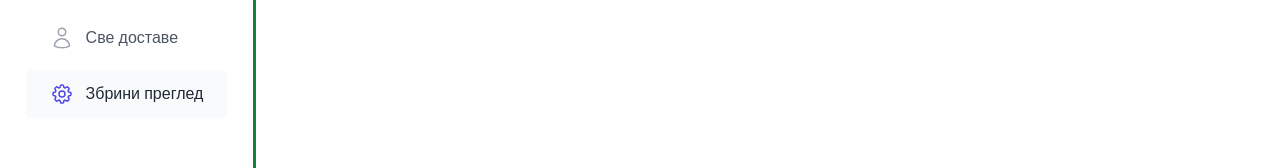
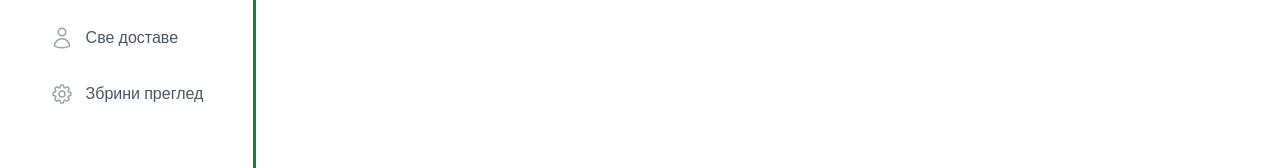
Before and after one commit to obrsbres/sir-za-gril-2.0, a React (Vite) app: page /summary in a window 1280 px wide. Shown: the part 439-607 px from the top of the page. Built offline with nearby package versions, Linux system fonts and the light colour scheme; no server answers; the database is empty; a web font is replaced by a local one.

Commit message:
summary started

```diff
--- a/src/features/summary/SummaryLayout.jsx
+++ b/src/features/summary/SummaryLayout.jsx
@@ -1,10 +1,12 @@
 import { useSearchParams } from 'react-router-dom';
 import { useSpecificDelivery } from './useSpecificDelivery';
+import { useEffect, useState } from 'react';
 function SummaryLayout() {
-  const [searchParams, setSearchParams] = useSearchParams();
-  const deliveryId = searchParams.get('sortBy') || '';
+  const [searchParams] = useSearchParams();
+  const deliveryId = searchParams.get('sortBy');
 
-  const { isPending, delivery } = useSpecificDelivery(deliveryId);
+  const { isPending, delivery } = useSpecificDelivery({ deliveryId });
+
   if (!delivery) return;
 
   if (!isPending) console.log(delivery);
--- a/src/features/summary/useSpecificDelivery.js
+++ b/src/features/summary/useSpecificDelivery.js
@@ -1,14 +1,15 @@
 import { useQuery } from '@tanstack/react-query';
 import { getSpecificDelivery } from '../../services/apiDeliveries';
 
-export function useSpecificDelivery() {
+export function useSpecificDelivery({ deliveryId }) {
+  console.log(deliveryId);
   const {
     isPending,
     data: delivery,
     error,
   } = useQuery({
-    queryFn: (deliveryId) => getSpecificDelivery(deliveryId),
-    queryKey: ['current_delivery', 'sortBy'],
+    queryKey: ['current_delivery'],
+    queryFn: () => getSpecificDelivery({ deliveryId }),
   });
 
   return { isPending, error, delivery };
--- a/src/services/apiDeliveries.js
+++ b/src/services/apiDeliveries.js
@@ -7,7 +7,7 @@ export async function getDeliveries() {
     throw new Error('nesto se nije skinulo sa supe');
   } else return data;
 }
-export async function getSpecificDelivery(deliveryId) {
+export async function getSpecificDelivery({ deliveryId }) {
   console.log(deliveryId);
   const { data, error } = await supabase
     .from('current_delivery')
--- a/src/ui/Header.jsx
+++ b/src/ui/Header.jsx
@@ -29,7 +29,7 @@ const StyledHeader = styled.header`
   align-items: center;
   background-color: var(--color-brand-100);
 `;
-const StyledButtonContainer = styled.button`
+const StyledButtonContainer = styled.div`
   display: flex;
   flex-direction: row;
   justify-content: space-evenly;
--- a/src/ui/MainNav.jsx
+++ b/src/ui/MainNav.jsx
@@ -1,4 +1,4 @@
-import { NavLink, useSearchParams } from 'react-router-dom';
+import { Link, NavLink, useSearchParams, useLocation } from 'react-router-dom';
 import styled from 'styled-components';
 import { HiOutlineHome } from 'react-icons/hi2';
 import { HiOutlineHomeModern } from 'react-icons/hi2';
@@ -56,12 +56,53 @@ const StyledNavLink = styled(NavLink)`
   }
 `;
 
+const StyledLink = styled(Link)`
+  &:link,
+  &:visited {
+    display: flex;
+    align-items: center;
+    gap: 1.2rem;
+    color: var(--color-grey-600);
+    height: ${(props) => (props.$pageSize === 'mobile' ? '5rem' : '')};
+    font-size: ${(props) => (props.$pageSize === 'mobile' ? '5rem' : '1.6rem')};
+    font-weight: 500;
+    padding: 1.2rem 2.4rem;
+    transition: all 0.3s;
+  }
+
+  /* This works because react-router places the active class on the active NavLink */
+  &:hover,
+  &:active,
+  &.active:link,
+  &.active:visited {
+    color: var(--color-grey-800);
+    background-color: var(--color-grey-50);
+    border-radius: var(--border-radius-sm);
+  }
+
+  & svg {
+    width: 2.4rem;
+    height: 2.4rem;
+    color: var(--color-grey-400);
+    transition: all 0.3s;
+  }
+
+  &:hover svg,
+  &:active svg,
+  &.active:link svg,
+  &.active:visited svg {
+    color: var(--color-brand-600);
+  }
+`;
 function MainNav() {
+  const location = useLocation();
+
   const customer = useSelector((state) => state.customers.customerInDelivery);
   const pageSize = useScreenWidth();
   const isNotMobile = pageSize !== 'mobile';
   const [searchParams] = useSearchParams();
   const sortBy = searchParams.get('sortBy');
+
   return (
     <NavList>
       <li>
@@ -91,10 +132,10 @@ function MainNav() {
         </StyledNavLink>
       </li>
       <li>
-        <StyledNavLink to="/summary" state={{ formState: '' }} replace="true">
+        <StyledLink to={`/summary${location.search}`}>
           <HiOutlineCog8Tooth />
           {isNotMobile && <span>Збрини преглед</span>}
-        </StyledNavLink>
+        </StyledLink>
       </li>
     </NavList>
   );
--- a/src/ui/SortBy.jsx
+++ b/src/ui/SortBy.jsx
@@ -12,8 +12,8 @@ function SortBy({ options }) {
     <Select
       options={options}
       value={sortBy}
-      onChange={handleChange}
-      type='white'
+      onChange={(e) => handleChange(e)}
+      type="white"
     />
   );
 }
```
